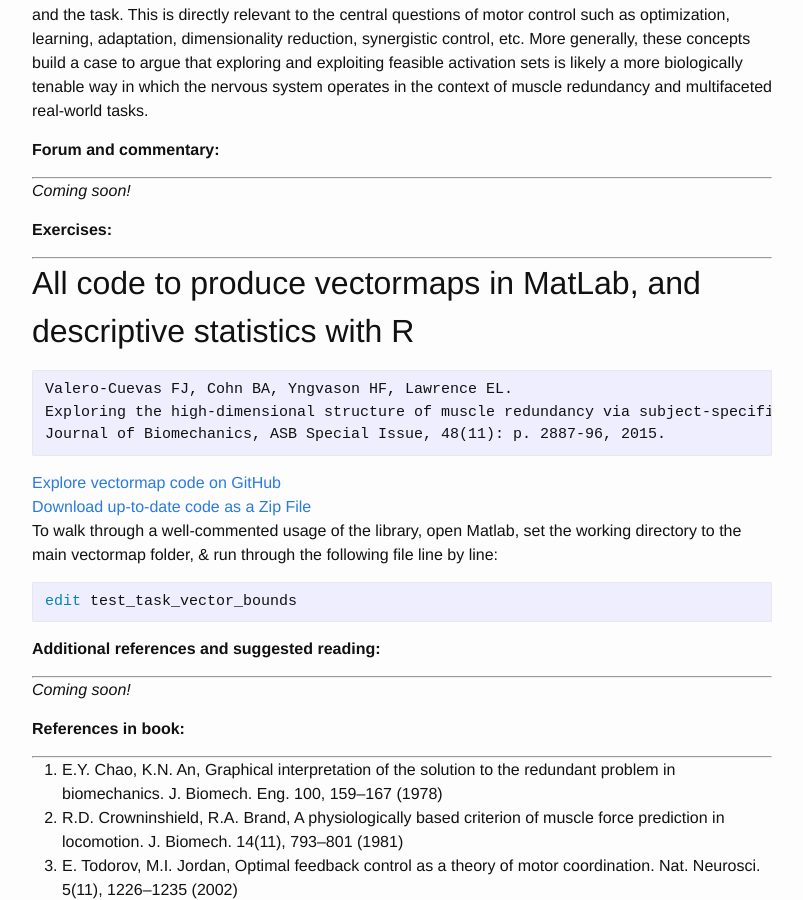
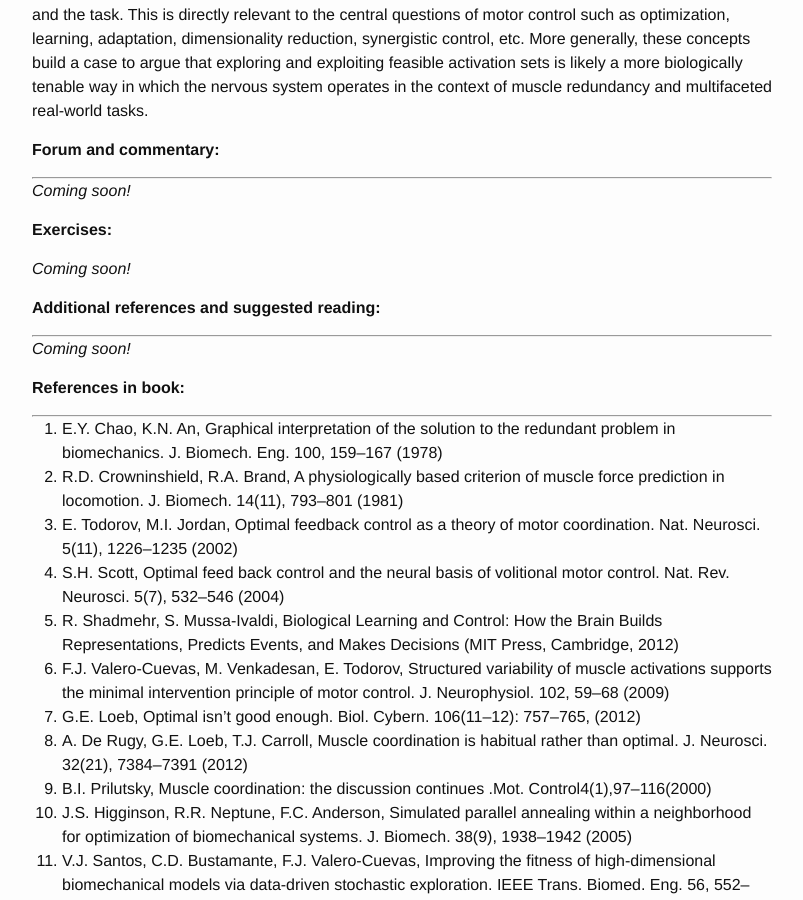
Before and after one commit to usc-bbdl/usc-bbdl.github.io, a Jekyll site: the page built from book_chapters/ch8.md, in a window 1280 px wide and 900 px high, scrolled down 720 px. Shown: the whole window, without its empty margins (238-1041 px from the left). Built offline with Jekyll 4.4.1, drawn with Linux system fonts in a browser that asks for light colours.

Commit message:
rm vectormap from chapter 8

````diff
--- a/book_chapters/ch8.md
+++ b/book_chapters/ch8.md
@@ -25,20 +25,7 @@ _____________________
 
 **Exercises:**
 
-__________
-## All code to produce vectormaps in MatLab, and descriptive statistics with R
-```
-Valero-Cuevas FJ, Cohn BA, Yngvason HF, Lawrence EL.
-Exploring the high-dimensional structure of muscle redundancy via subject-specific and generic musculoskeletal models
-Journal of Biomechanics, ASB Special Issue, 48(11): p. 2887-96, 2015.
-```
-[Explore vectormap code on GitHub](https://github.com/bcohn12/vectormap)
-[Download up-to-date code as a Zip File](https://github.com/bcohn12/vectormap/archive/master.zip)
-To walk through a well-commented usage of the library, open Matlab, set the working directory to the main vectormap folder, & run through the following file line by line:
-```matlab
-edit test_task_vector_bounds
-```
-
+*Coming soon!*
 
 
 **Additional references and suggested reading:**
````
